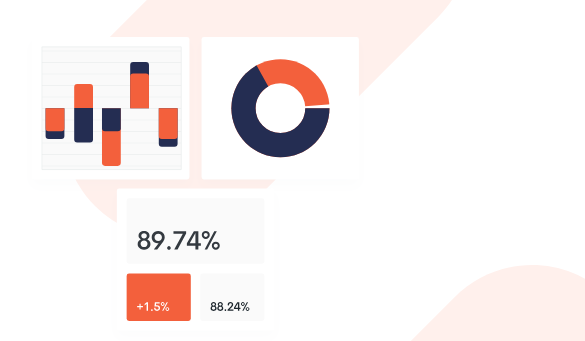
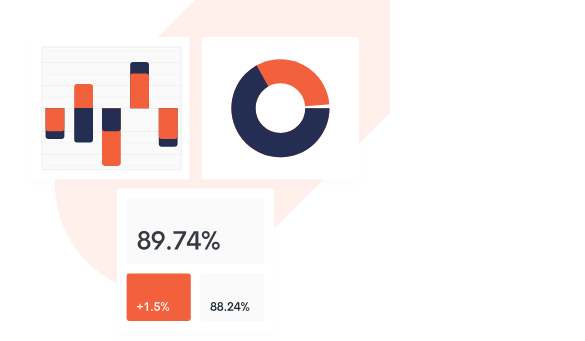
Before and after one commit to kibzrael/manage, a website built with Vite: page index.html in a window 390 px wide. Shown: the part 89-430 px from the top of the page, 585 px wide, since content can reach past the window. Built offline with nearby package versions, Linux system fonts and the light colour scheme.

Commit message:
pseudo elements overflow

```diff
--- a/style.css
+++ b/style.css
@@ -298,19 +298,25 @@ header {
   }
 }
 
+#cover {
+  position: relative;
+  overflow-x: clip;
+}
+
 #cover::before {
   z-index: -1;
   position: absolute;
   content: url("/images/bg-tablet-pattern.svg");
   right: -10rem;
   top: -10rem;
+  overflow: hidden;
 }
 
 @media (max-width: 50em) {
   #cover::before {
     content: url("/images/bg-tablet-pattern-sm.svg");
-    right: -5rem;
-    top: -5rem;
+    right: -4.5rem;
+    top: -9rem;
   }
   .intro-illustration {
     max-width: 30em;
@@ -376,6 +382,7 @@ header {
 
 #benefits {
   position: relative;
+  overflow-x: clip;
 }
 
 #benefits::before {
```
Also changed, not shown: README.md, desktop-screenshot.png (added), mobile-screenshot.png (added).
